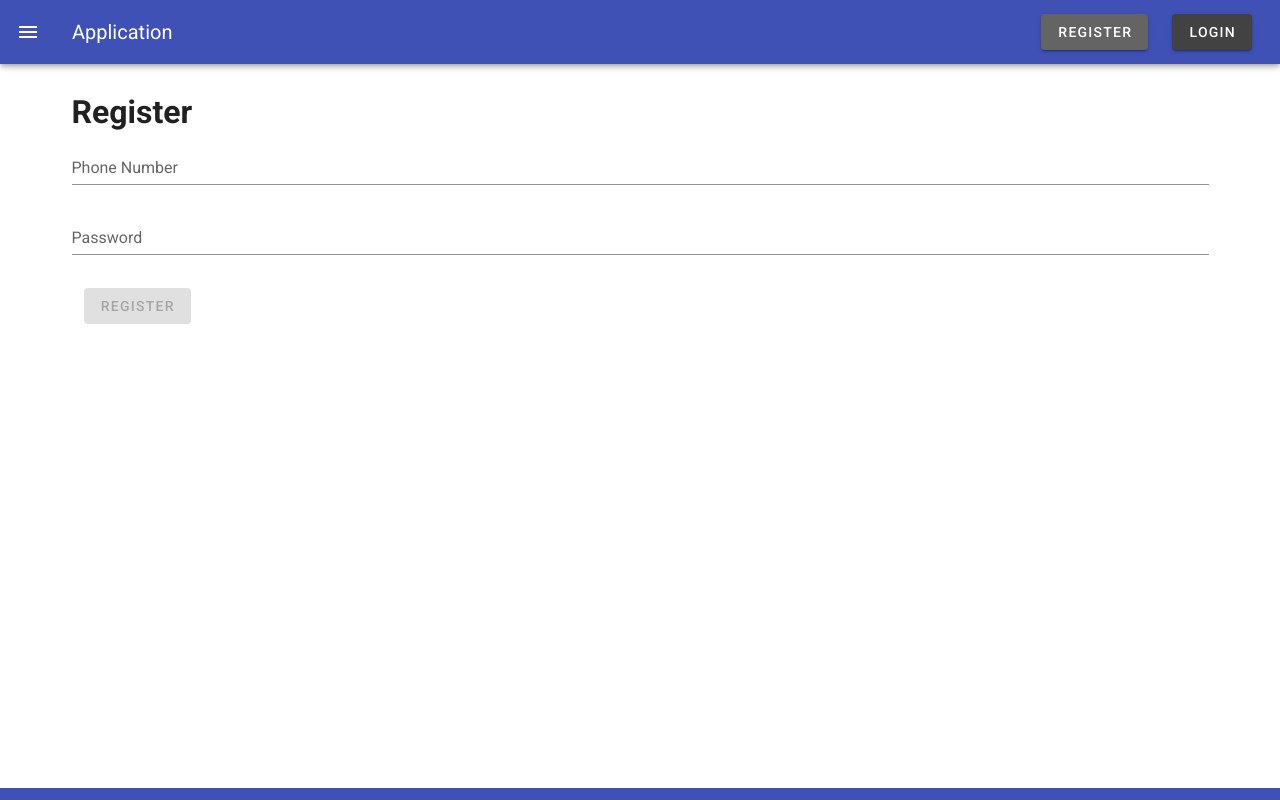
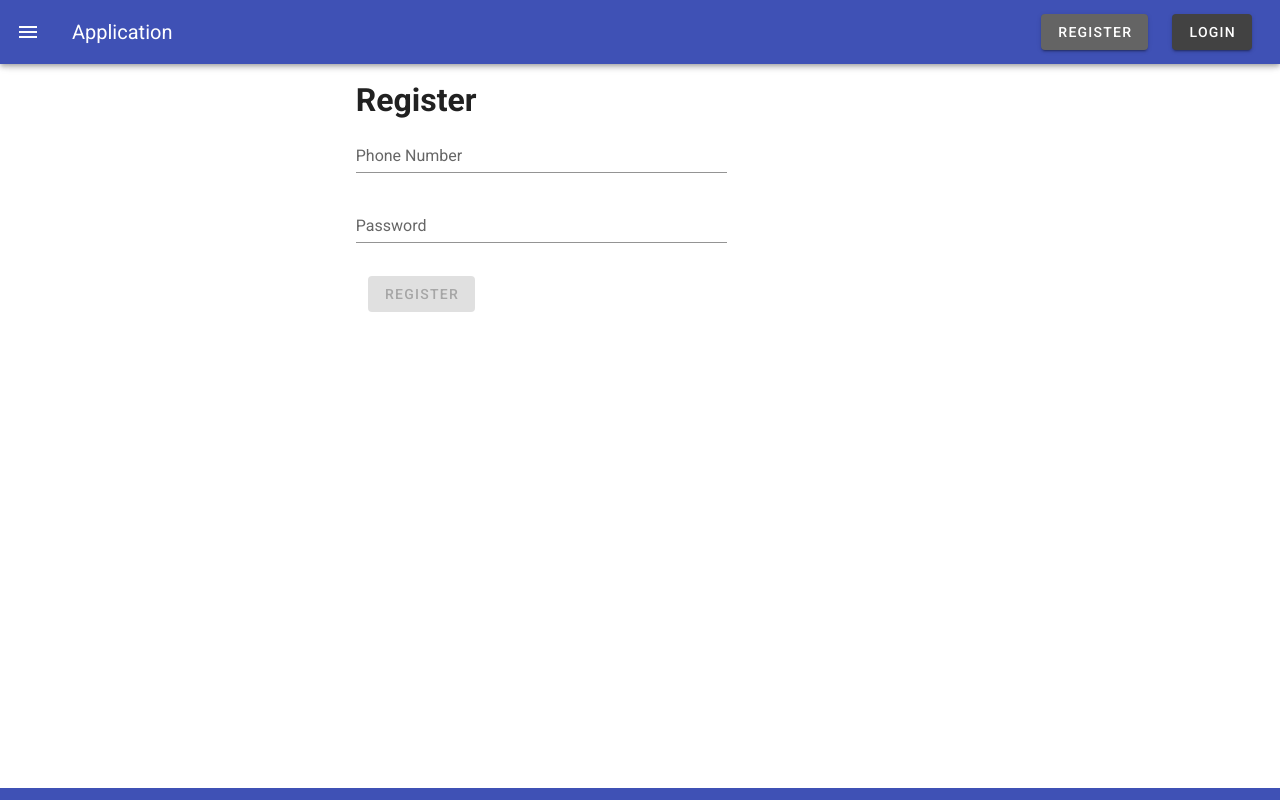
Before and after one commit to ectivise/calendar, a Vue app: page /register in a window 1280 px wide. Built offline with nearby package versions, Linux system fonts and the light colour scheme.

Commit message:
register title done

```diff
--- a/src/App.vue
+++ b/src/App.vue
@@ -100,6 +100,13 @@ import { mapState } from 'vuex'
 export default {
   name: 'App',
   components: {},
+  watch: {
+    $route(to, from) {
+      if(from.fullPath == "/register"  && to.fullPath !== from.fullPath) {
+        this.$store.commit("forgetpw",false);
+      }
+    },
+  },
   data: () => ({
     drawer: false,
   }),
--- a/src/store/index.js
+++ b/src/store/index.js
@@ -5,6 +5,7 @@ Vue.use(Vuex);
 
 export default new Vuex.Store({
   state: {
+    forgetpw: false,
     login: false,
     currentuser: {},
     loginresult: {},
@@ -548,6 +549,9 @@ export default new Vuex.Store({
     set_snackbar(state, snackbar) {
       state.snackbar = snackbar;
     },
+    forgetpw(state,boolean){
+      state.forgetpw = boolean;
+    }
   },
   actions: {
     // snackbar
@@ -823,6 +827,9 @@ export default new Vuex.Store({
     loginerrorcode(state) {
       return state.loginresult.errorCode;
     },
+    forgetpw(state){
+      return state.forgetpw;
+    }
   },
   modules: {},
 });
--- a/src/views/Login.vue
+++ b/src/views/Login.vue
@@ -1,6 +1,6 @@
 <template>
   <v-container>
-    <v-col cols="lg6 md6 sm12 xs12">
+    <v-col cols="12" lg="4" md="6" sm="12" offset-lg="3" offset-md="2" offset-sm="0" offset="0">
       <v-form v-model="valid" >
         <h1>Login</h1>
         <v-text-field label="Phone Number" v-model="logininfo.phonenumber" :rules="phonerules" required @focus="resetvalidation()"></v-text-field>
@@ -41,7 +41,7 @@
           </v-card>
         </v-dialog>
 
-        <v-btn color="blue darken-1" text @click="dialog = false">Forgot Password</v-btn>
+        <v-btn color="blue darken-1" text @click="handleforgetpw">Forgot Password</v-btn>
       </v-form>
     </v-col>
   </v-container>
@@ -123,6 +123,11 @@ export default {
      resetvalidation(){
          this.valid=false;
      },
+     handleforgetpw(){
+        this.$store.commit('forgetpw',true);
+        let url = "/register";
+        this.$router.push(url);
+     },
   },
 
 };
--- a/src/views/Register.vue
+++ b/src/views/Register.vue
@@ -1,15 +1,34 @@
 <template>
   <v-container>
-    <v-col cols="lg6 md6 sm12 xs12">
+    <v-row>
+      <v-col cols="12" lg="4" md="6" sm="12" offset-lg="3" offset-md="2" offset-sm="0" offset="0">
         <v-form>
-        <h1>Register</h1>
-        <v-text-field label="Phone Number" v-model="logininfo.phonenumber" required :rules="phonerules"></v-text-field>
-        <v-text-field label="Password" v-model="logininfo.password" required :rules="[v => !!v || 'item is required for Login']" type="password"></v-text-field>
+          <h1>{{ title }}</h1>
+          <v-text-field
+            label="Phone Number"
+            v-model="logininfo.phonenumber"
+            required
+            :rules="phonerules"
+          ></v-text-field>
+          <v-text-field
+            label="Password"
+            v-model="logininfo.password"
+            required
+            :rules="[v => !!v || 'item is required for Login']"
+            type="password"
+          ></v-text-field>
 
           <!-- login with OTP -->
           <v-dialog v-model="dialog" persistent max-width="600px">
             <template v-slot:activator="{ on, attrs }">
-            <v-btn color="primary" v-bind="attrs" v-on="on" class="ma-3" @click="handlesignup()" :disabled="regdisabled">Register</v-btn>
+              <v-btn
+                color="primary"
+                v-bind="attrs"
+                v-on="on"
+                class="ma-3"
+                @click="handlesignup()"
+                :disabled="regdisabled"
+              >Register</v-btn>
             </template>
             <v-card>
               <v-card-title>
@@ -34,9 +53,9 @@
               </v-card-actions>
             </v-card>
           </v-dialog>
-
         </v-form>
       </v-col>
+    </v-row>
   </v-container>
 </template>
 
@@ -48,58 +67,70 @@ export default {
       logininfo: {
         phonenumber: "",
         password: "",
-        otp: "",
+        otp: ""
       },
-      dialog: false,
+      dialog: false
     };
   },
-  computed:{
-      phonerules(){
+  computed: {
+    title() {
+      if (this.$store.getters.forgetpw == true) {
+        return "Forget Password";
+      } else {
+        return "Register";
+      }
+    },
+    phonerules() {
       const rules = [];
 
-          const rule = v => !!v || 'item is required'
+      const rule = v => !!v || "item is required";
       rules.push(rule);
 
-          if(this.logininfo.phonenumber !== ""){
-              const rule = v => /(^[0-9]+$)/.test(v) || 'number only'
+      if (this.logininfo.phonenumber !== "") {
+        const rule = v => /(^[0-9]+$)/.test(v) || "number only";
         rules.push(rule);
       }
-          return rules
+      return rules;
     },
-      otprules(){
+    otprules() {
       const rules = [];
 
-          const rule = v => !!v || 'item is required'
+      const rule = v => !!v || "item is required";
       rules.push(rule);
 
-          if(this.logininfo.phonenumber !== ""){
-              const rule1 = v => /(^[0-9]+$)/.test(v) || 'number only'
+      if (this.logininfo.phonenumber !== "") {
+        const rule1 = v => /(^[0-9]+$)/.test(v) || "number only";
         rules.push(rule1);
 
-              const rule2 = v => v.length <= 6 || 'Otp length is 6 digit code only'
+        const rule2 = v => v.length <= 6 || "Otp length is 6 digit code only";
         rules.push(rule2);
       }
-          return rules
+      return rules;
     },
-      regdisabled(){
-          if(this.logininfo.phonenumber !== "" && /(^[0-9]+$)/.test(this.logininfo.phonenumber) && this.logininfo.password !== ""){
-              return false
+    regdisabled() {
+      if (
+        this.logininfo.phonenumber !== "" &&
+        /(^[0-9]+$)/.test(this.logininfo.phonenumber) &&
+        this.logininfo.password !== ""
+      ) {
+        return false;
       }
-          return true
+      return true;
+    }
   },
+  methods: {
+    handlesignup() {
+      this.$store.dispatch("usersignup", this.logininfo);
     },
-  methods:{
-      handlesignup(){
-          this.$store.dispatch('usersignup',this.logininfo);
-      },
-      async saveuser(){
-          await this.$store.dispatch('saveuser',this.logininfo);
+    async saveuser() {
+      await this.$store.dispatch("saveuser", this.logininfo);
       if (this.$store.getters.loginerrorcode == 0) {
-            this.$store.commit("login");
         let url = "/";
         this.$router.push(url);
+        this.$store.commit("forgetpw", false);
+        this.$store.commit("login");
       }
-      },
-  },
+    }
+  }
 };
 </script>
```
Lines whose indentation alone changed are shown as unchanged.
